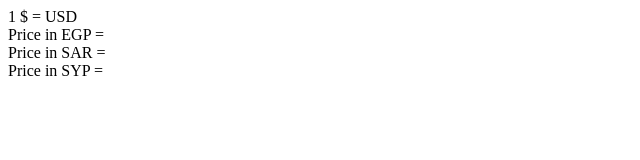
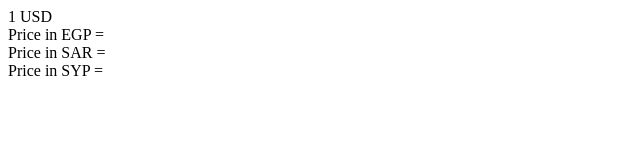
Before and after one commit to feras-alkilani/How-To-Use-Currency-API, a plain HTML site: page index.html in a window 1280 px wide. Shown: the full height of the page, 0-640 px from the left. Drawn offline with Linux system fonts and the light colour scheme; no server answers.

Commit message:
Update index.html

```diff
--- a/index.html
+++ b/index.html
@@ -10,7 +10,7 @@
 <body>
 
     <div class="price">
-        <span class="amount">1 $ = </span> USD
+        <span class="amount">1</span> USD
         <div class="egp">
             Price in EGP = <span> </span>
         </div>
```
